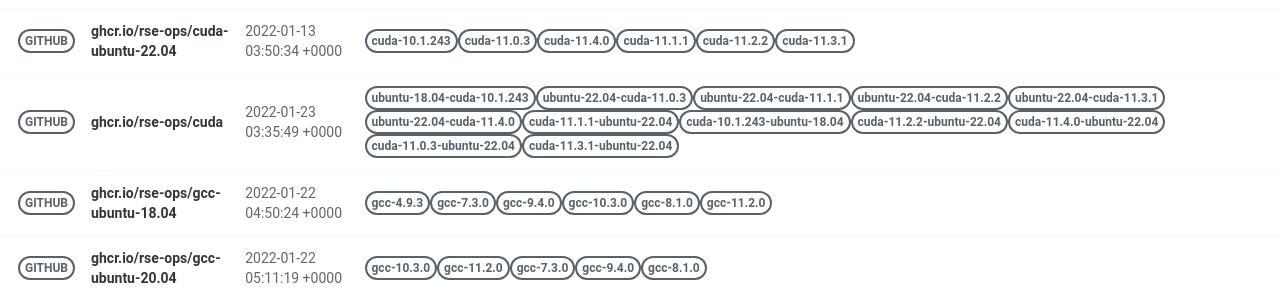
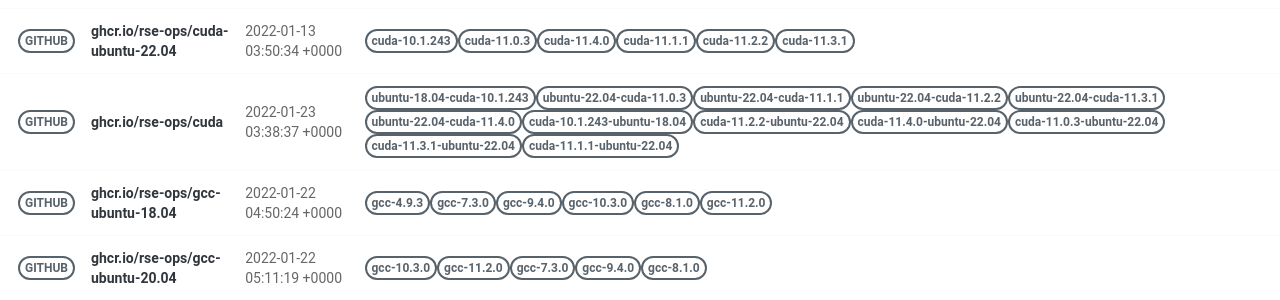
Before and after one commit to rse-ops/docker-images, a Jekyll site: the page built from pages/index.md, in a window 1280 px wide. Shown: the part 421-721 px from the top of the page. Built offline with Jekyll 4.4.1, drawn with Linux system fonts in a browser that asks for light colours; nearby versions of some CDN libraries.

Commit message:
Automated push to update library 2022-01-23

```diff
--- a/_library/ghcr.io-rse-ops-cuda.md
+++ b/_library/ghcr.io-rse-ops-cuda.md
@@ -1,7 +1,7 @@
 ---
 layout: container
 name: ghcr.io/rse-ops/cuda
-updated_at: 2022-01-23 03:35:49.948093
+updated_at: 2022-01-23 03:38:37.320306
 
 
 container_url: https://github.com/orgs/rse-ops/packages/container/package/cuda
```
Also changed, not shown: other parts of _library/ghcr.io-rse-ops-cuda.md (+3 -3 lines).
